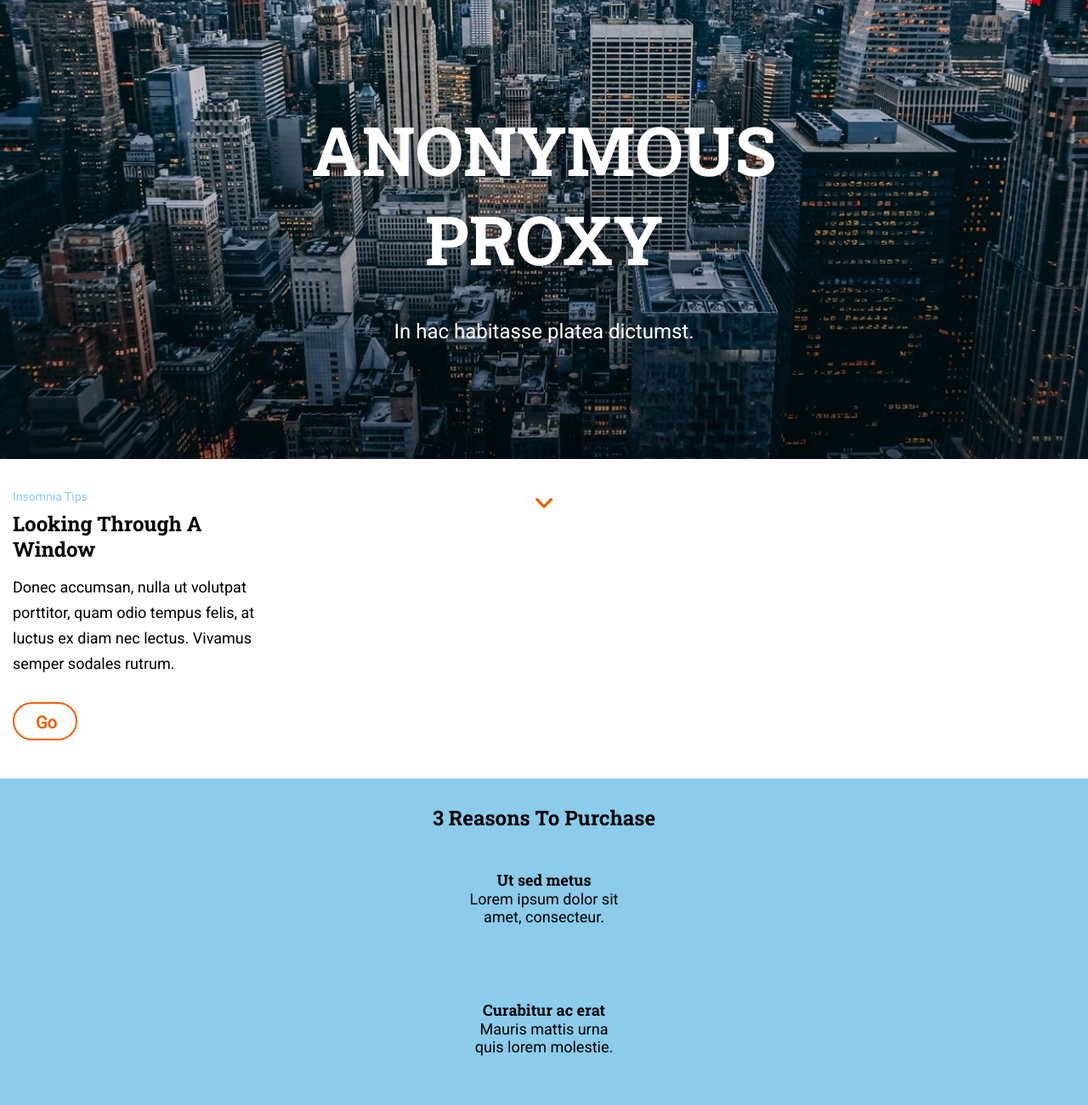
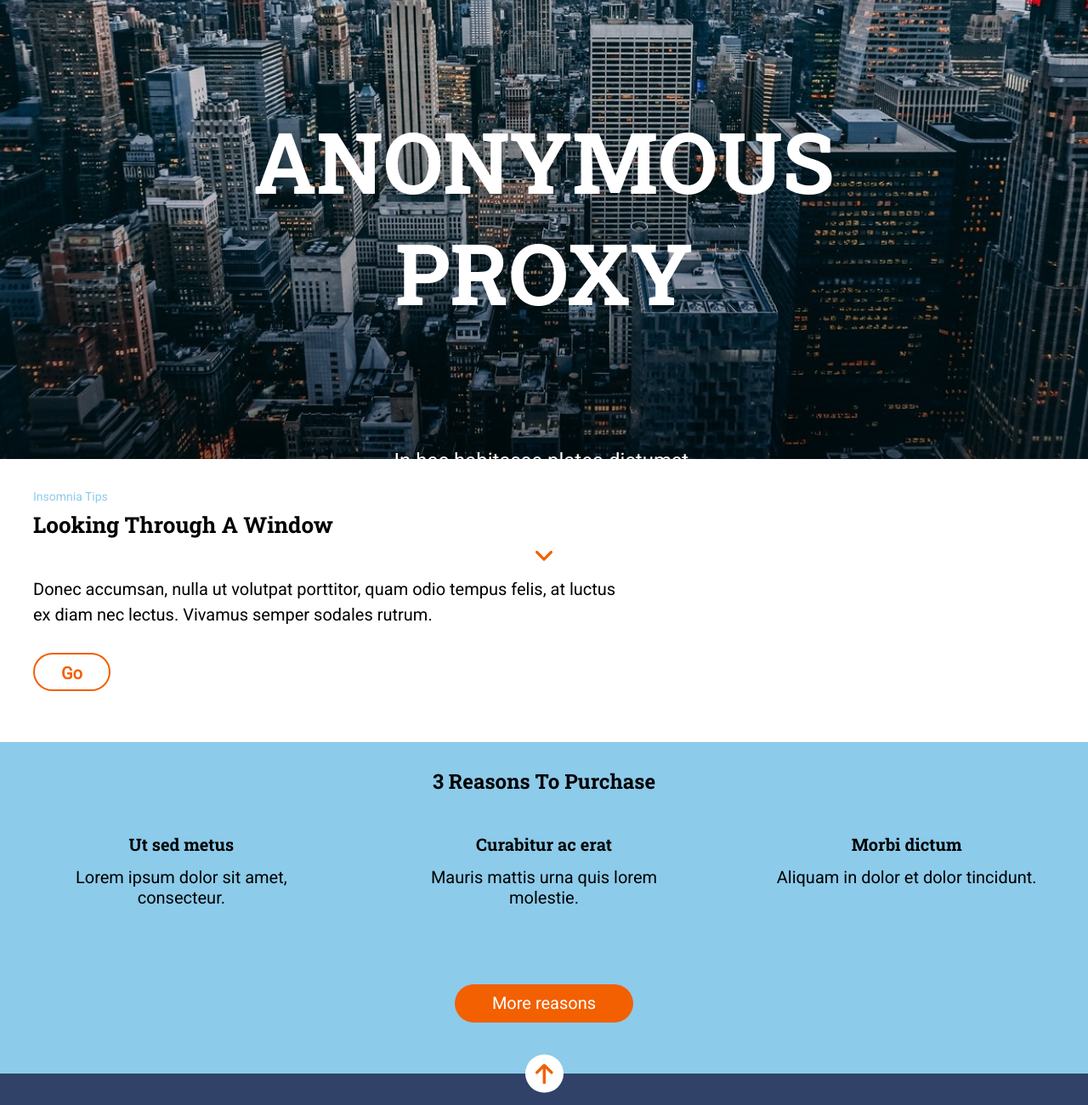
Before and after one commit to Adalab/modulo-1-evaluacion-final-AnadelaJara, a website: page src/html/index.html in a window 1280 px wide. Shown: the part 260-1560 px from the top of the page at 85% size. Drawn offline with nearby package versions, Linux system fonts and the light colour scheme; files that its build step writes are made by us from their sources; files whose address does not match are found by name.

Commit message:
added main tablet

```diff
--- a/src/html/partials/section2.html
+++ b/src/html/partials/section2.html
@@ -1,5 +1,6 @@
 <section class="section2" id="purchase">
     <h2 class="section2__title">3 Reasons To Purchase</h2>
+    <div class="section2__grid">
     <article class="section2__articles">
         <h3 class="section2__articles--title1">Ut sed metus</h3>
         <p class="section2__articles--text1">Lorem ipsum dolor sit amet, consecteur.</p>
@@ -12,6 +13,9 @@
         <h3 class="section2__articles--title1">Morbi dictum</h3>
         <p class="section2__articles--text1">Aliquam in dolor et dolor tincidunt.</p>
     </article>
+    </div>
+
+
     <div class="section2__btn">
     <p class="section2__btn--text">More reasons</p>
     </div>
--- a/src/scss/layout/_header.scss
+++ b/src/scss/layout/_header.scss
@@ -1,4 +1,5 @@
 .header {
+  width: 100%;
   height: 100vh;
   background-image: url(../images/cover.jpg);
   background-size: cover;
@@ -25,6 +26,7 @@
 
 .header__title {
   width: 290px;
+  height: 50%;
   margin: 284px 15px 0;
   text-transform: uppercase;
   font-size: 42px;
@@ -39,9 +41,16 @@
 
   @media (min-width: 768px) {
     width: 690px;
-    height: 212px;
+    height: 50%;
     margin: 384px 39px 20px 39px;
     font-size: 80px;
+  }
+
+  @media (min-width: 1200px) {
+    width: 730px;
+    height: 264px;
+    margin: 384px 275px 120px 275px;
+    font-size: 100px;
   }
 }
 
@@ -53,7 +62,7 @@
   padding-bottom: 45px;
 
   @media (min-width: 768px) {
-    margin: 20px 204px 120px 204px;
+    margin: 20px 204px 0px 204px;
     font-size: 24px;
   }
 }
@@ -66,6 +75,6 @@
   margin-bottom: 53px;
 
   @media (min-width: 768px) {
-    margin-bottom: 45px;
+    margin: 30px 361px 45px 362px;
   }
 }
--- a/src/scss/layout/_section1.scss
+++ b/src/scss/layout/_section1.scss
@@ -5,6 +5,10 @@
   justify-content: space-around;
   padding: 0px 15px;
   background-color: $colorWhite;
+
+  @media (min-width: 768px) {
+    padding: 0px 39px;
+  }
 }
 
 .section1__subtitle {
@@ -18,6 +22,10 @@
   letter-spacing: normal;
   line-height: 2.14;
   text-transform: capitalize;
+
+  @media (min-width: 768px) {
+    width: 216px;
+  }
 }
 .section1__title {
   width: 290px;
@@ -30,6 +38,11 @@
   font-style: normal;
   line-height: 1.25;
   letter-spacing: normal;
+
+  @media (min-width: 768px) {
+    width: 690px;
+    font-size: 26px;
+  }
 }
 .section1__text {
   width: 290px;
@@ -41,6 +54,14 @@
   line-height: 1.67;
   letter-spacing: normal;
   margin-bottom: 30px;
+
+  @media (min-width: 768px) {
+    width: 690px;
+    height: 60px;
+    margin-top: 30px;
+    font-size: 20px;
+    line-height: 1.5;
+  }
 }
 
 .section1__btn {
@@ -53,6 +74,12 @@
   border-radius: 22.5px;
   text-align: center;
   border: $colorOrange solid 2px;
+  @media (min-width: 768px) {
+    width: 91px;
+    height: 45px;
+    margin-bottom: 60px;
+  }
+
   &--text {
     text-align: center;
     line-height: 2.25;
--- a/src/scss/layout/_section2.scss
+++ b/src/scss/layout/_section2.scss
@@ -12,24 +12,43 @@
     font-family: $fontTitle;
     text-align: center;
     text-transform: capitalize;
+    padding-bottom: 45px;
   }
-  &__articles {
+  &__grid {
     display: grid;
     grid-template-columns: 1fr;
     grid-template-rows: repeat(3, 1fr);
-    width: 180px;
-    height: 63px;
-    text-align: center;
-    margin: 45px 70px 45px;
+    justify-content: center;
+
+    @media (min-width: 768px) {
+      grid-template-columns: repeat(3, 1fr);
+      grid-template-rows: 1fr;
+    }
+  }
+  &__articles {
+    padding-bottom: 45px;
+    margin-bottom: 45px;
+    margin: 0 70px;
+    @media (min-width: 768px) {
+      margin: 0 40px;
+    }
 
     &--title1 {
       font-family: $fontTitle;
       font-size: 18px;
+      text-align: center;
+      @media (min-width: 768px) {
+        font-size: 20px;
+        padding-bottom: 14px;
+      }
     }
     &--text1 {
       font-family: $fontText;
       text-align: center;
       font-size: 18px;
+      @media (min-width: 768px) {
+        font-size: 20px;
+      }
     }
   }
 
@@ -41,7 +60,11 @@
     border: none;
     border-radius: 22.5px;
     text-align: center;
-    margin: 0px 68px 60px 68px;
+    margin: 45px 68px 60px 68px;
+    @media (min-width: 768px) {
+      width: 210px;
+    }
+
     &--text {
       font-size: 20px;
       font-family: $fontText;
```
